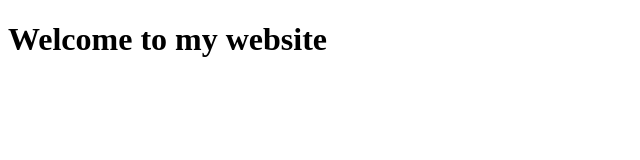
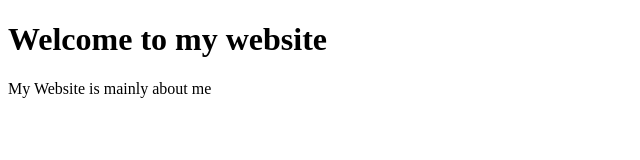
Before and after one commit to dikenlimbu/Web-Development-Assignment-1, a plain HTML site: page index.html in a window 1280 px wide. Shown: the whole page, without its empty margins (0-640 px from the left). Drawn offline with Linux system fonts and the light colour scheme.

Commit message:
adding paragraph

```diff
--- a/index.html
+++ b/index.html
@@ -7,6 +7,6 @@
 </head>
 <body>
 <h1>Welcome to my website</h1>
-
+<p> My Website is mainly about me</p>
 </body>
 </html>
```
